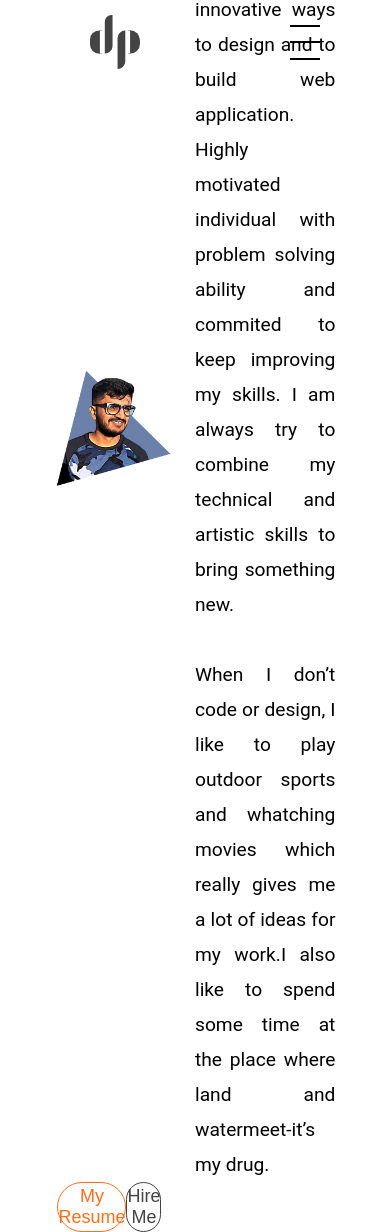
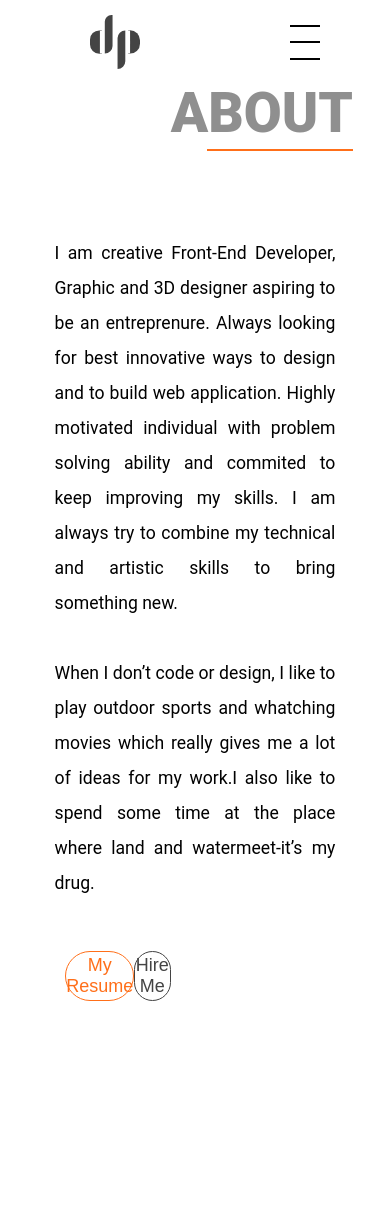
Before and after one commit to Deep-dsp/Patel_Deepkumar_portfolioFIP, a PHP site: page /about.html in a window 390 px wide. After the commit the page ends 1001 px from the top, so only its background shows below. Run offline with PHP 8.4, Linux system fonts and the light colour scheme.

Commit message:
responsiveAbout

```diff
--- a/sass/modules/_about.scss
+++ b/sass/modules/_about.scss
@@ -86,3 +86,162 @@
 }
 
 // aboutMe para Ends
+
+
+// Media Queries
+
+@media screen and (max-width: 650px)
+{
+    .myImage img{
+        display: none;
+    }
+
+    .aboutTitle{
+        display: flex;
+        justify-content: center;
+        align-items: center;
+        z-index: -1;
+
+        p{
+            font-weight: 900;
+            font-size: 30px;
+            margin-bottom: 160px;
+        }
+    }
+}
+
+@media screen and (max-width: 768px)
+{
+
+    .aboutWrap
+    {
+        height: 100vh;
+        width: 100%;
+        display: flex;
+        margin: auto;
+        margin-top: 120px;
+    }
+
+    .aboutContent
+    {
+        display: flex;
+        flex-direction: column;
+        justify-content: center;
+        align-items: center;
+    }
+
+    .aboutContainer
+    {
+        display: flex;
+        flex-direction: column;
+        justify-content: center;
+        align-items: center;
+
+        width: 100%;
+        // height: 80vh;
+        margin: auto;
+
+        // background: red;
+    }
+    .aboutContent{
+        width: 100%;
+    }
+
+    .aboutTitle{
+        display: flex;
+        justify-content: center;
+        z-index: -1;
+
+        p{
+            font-weight: 900;
+            font-size: 50px;
+        }
+    }
+
+    .aboutMe {
+        width: 60%;
+    }
+
+    .aboutMe p
+    {
+            font-size: 1.1rem;
+            text-align: justify;
+            line-height: 35px;
+            padding-bottom: 50px;
+    }
+
+    .myImage img
+    {
+        width: 40vw;
+        height: auto;
+        padding: 50px 0;
+    }
+}
+
+@media screen and (max-width: 950px)
+{
+
+    .aboutContainer
+    {
+        width: 90%;
+    }
+
+    .aboutMe {
+        width: 80%;
+        display: flex;
+    }
+}
+
+@media screen and (max-width: 1300px)
+{
+    .aboutTitle{
+        display: flex;
+        justify-content: flex-end;
+        z-index: -1;
+
+        p{
+            font-weight: 900;
+            font-size: 60px;
+        }
+    }
+
+    .aboutMe {
+        width: 70%;
+        display: flex;
+    }
+
+    .aboutMe p
+    {
+            font-size: 1.15rem;
+            text-align: justify;
+            line-height: 35px;
+            padding-bottom: 50px;
+    }
+}
+
+@media screen and (max-width: 1000px)
+{
+    .aboutTitle{
+        display: flex;
+        justify-content: flex-end;
+        z-index: -1;
+
+        p{
+            font-weight: 900;
+            font-size: 55px;
+        }
+    }
+
+    .aboutMe {
+        width: 80%;
+        display: flex;
+    }
+
+    .aboutMe p
+    {
+            font-size: 1.1rem;
+            text-align: justify;
+            line-height: 35px;
+            padding-bottom: 50px;
+    }
+}
```
Also changed, not shown: css/master.css, images/wave (1).svg (added), 1 other file.
